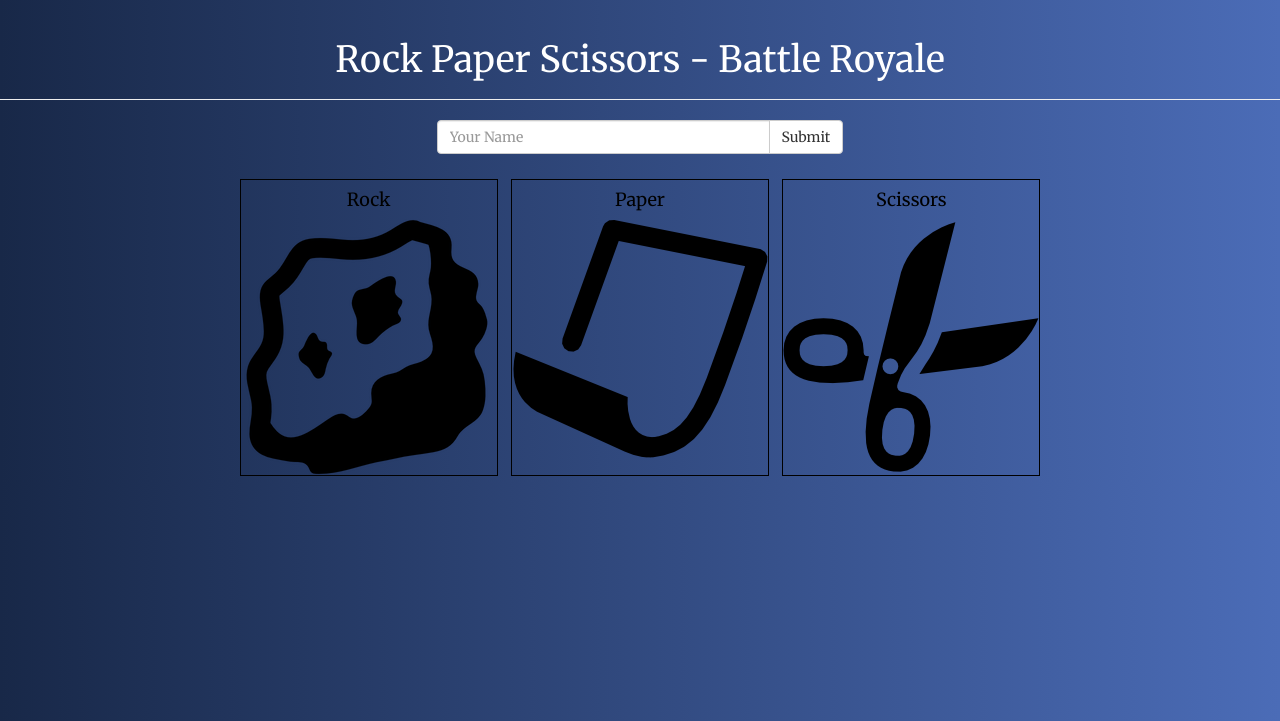
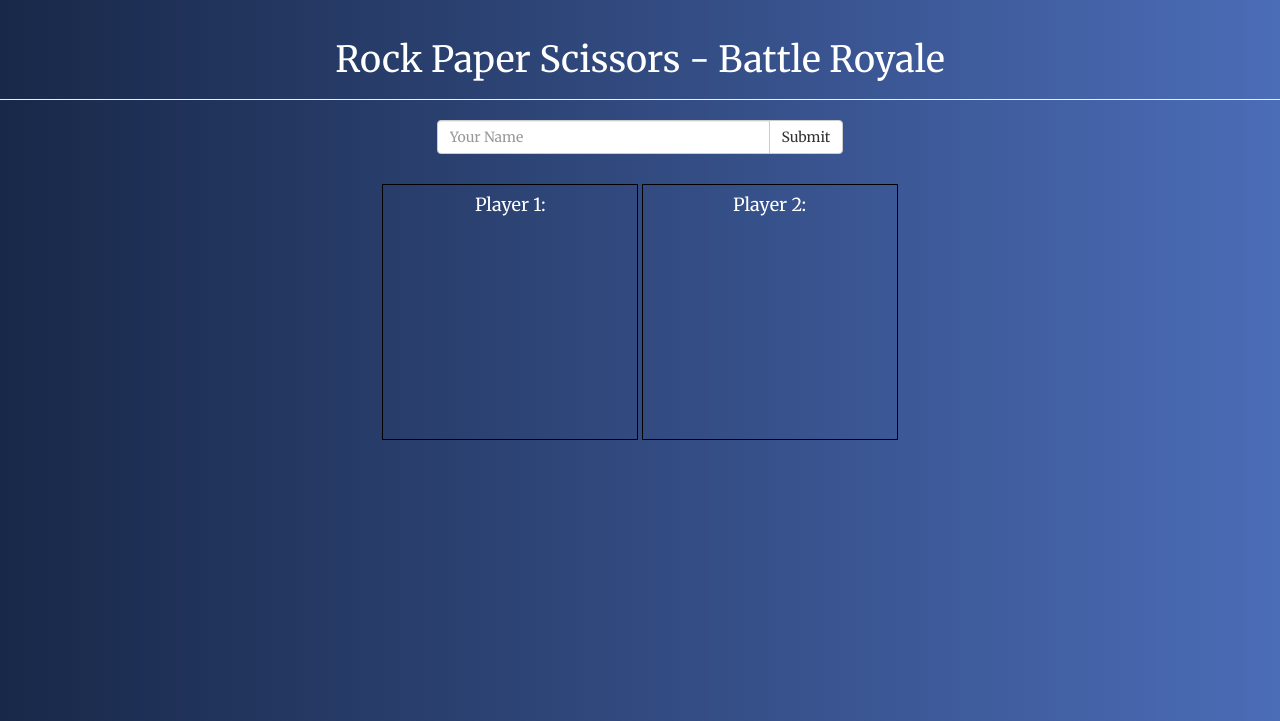
Before and after one commit to lawrencel13110123/rock-paper-scissors, a PHP site: page / in a window 1280 px wide. Shown: the top 721 px of the page. Run offline with PHP 8.4, Linux system fonts and the light colour scheme; some libraries are stand-ins or nearby versions.

Commit message:
added player section

```diff
--- a/assets/css/style.css
+++ b/assets/css/style.css
@@ -5,6 +5,15 @@ body{
   background: linear-gradient(to left, #4b6cb7 , #182848); /* W3C, IE 10+/ Edge, Firefox 16+, Chrome 26+, Opera 12+, Safari 7+ */
   color: white;
   font-family: 'Merriweather', serif;
+}
+#user-section{
+  margin-top: 30px;
+}
+.user{
+  display: inline-block;
+  height: 256px;
+  width: 256px;
+  border: 1px solid black;
 }
 #choice-section{
   margin-top: 20px;
@@ -15,3 +24,6 @@ body{
   margin: 5px;
   color: black;
 }
+#choice-section{
+  display: none;
+}
--- a/assets/javascript/javascript.js
+++ b/assets/javascript/javascript.js
@@ -5,24 +5,26 @@ $(document).ready(function(){
     databaseURL: "https://rock-paper-scissors-50d2e.firebaseio.com",
     storageBucket: "rock-paper-scissors-50d2e.appspot.com",
   };
-  var userName1 = 'Spencer';
-  var userName2 = 'Leah';
-  var userChoice1 = '';
-  var userChoice2 = '';
+
+  $('#submit-button').on('click', function(){
+      var name = $('#name').val();
+      console.log(name);
+       $('#name').val('');
+  });
 
 
-$('.choice').on('click', function(){
-  if(userChoice1 === ''){
-    userChoice1 = $(this).data('choice');
-    console.log(userName1 + ' chose ' + userChoice1);
-  } else {
-    userChoice2 = $(this).data('choice');
-    console.log(userName2 + ' chose ' + userChoice2);
-  }
-  if(userChoice1 != '' && userChoice2 != ''){
-    checkWinner();
-  }
-});
+// $('.choice').on('click', function(){
+//   if(userChoice1 === ''){
+//     userChoice1 = $(this).data('choice');
+//     console.log(userName1 + ' chose ' + userChoice1);
+//   } else {
+//     userChoice2 = $(this).data('choice');
+//     console.log(userName2 + ' chose ' + userChoice2);
+//   }
+//   if(userChoice1 != '' && userChoice2 != ''){
+//     checkWinner();
+//   }
+// });
 
 function checkWinner(){
   if(userChoice1 === userChoice2){
--- a/index.html
+++ b/index.html
@@ -25,7 +25,7 @@
 				<div class="input-group col-xs-12">
 					<input id="name" type="text" class="search-query form-control" placeholder="Your Name"/>
 					<span class="input-group-btn">
-					<button class="btn btn-default" type="button" id="name-button">Submit
+					<button class="btn btn-default" type="button" id="submit-button">Submit
 					</button>
 					</span>
 				</div>
@@ -33,6 +33,17 @@
 		</div>
 		<div class="col-xs-4"></div>
 	</div>
+
+		<div class="row" id="user-section">
+			<div class="col-xs-12 text-center">
+				<div class="user" id="user1">
+					<h4 class="text-center">Player 1: </h4>
+				</div>
+				<div class="user" id="user2">
+					<h4 class="text-center">Player 2: </h4>
+				</div>
+			</div>
+		</div>
 
 	<div class="row" id="choice-section">
 		<div class="col-xs-1"></div>
```
